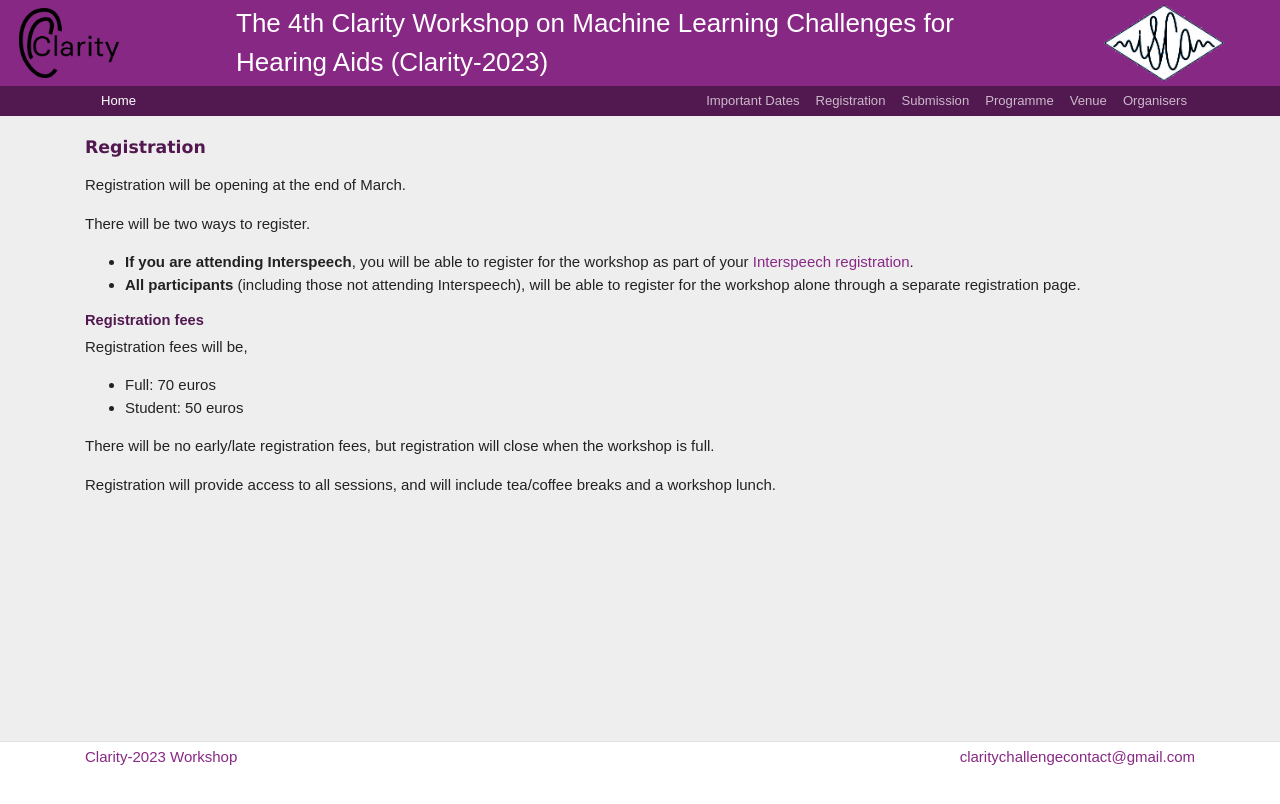
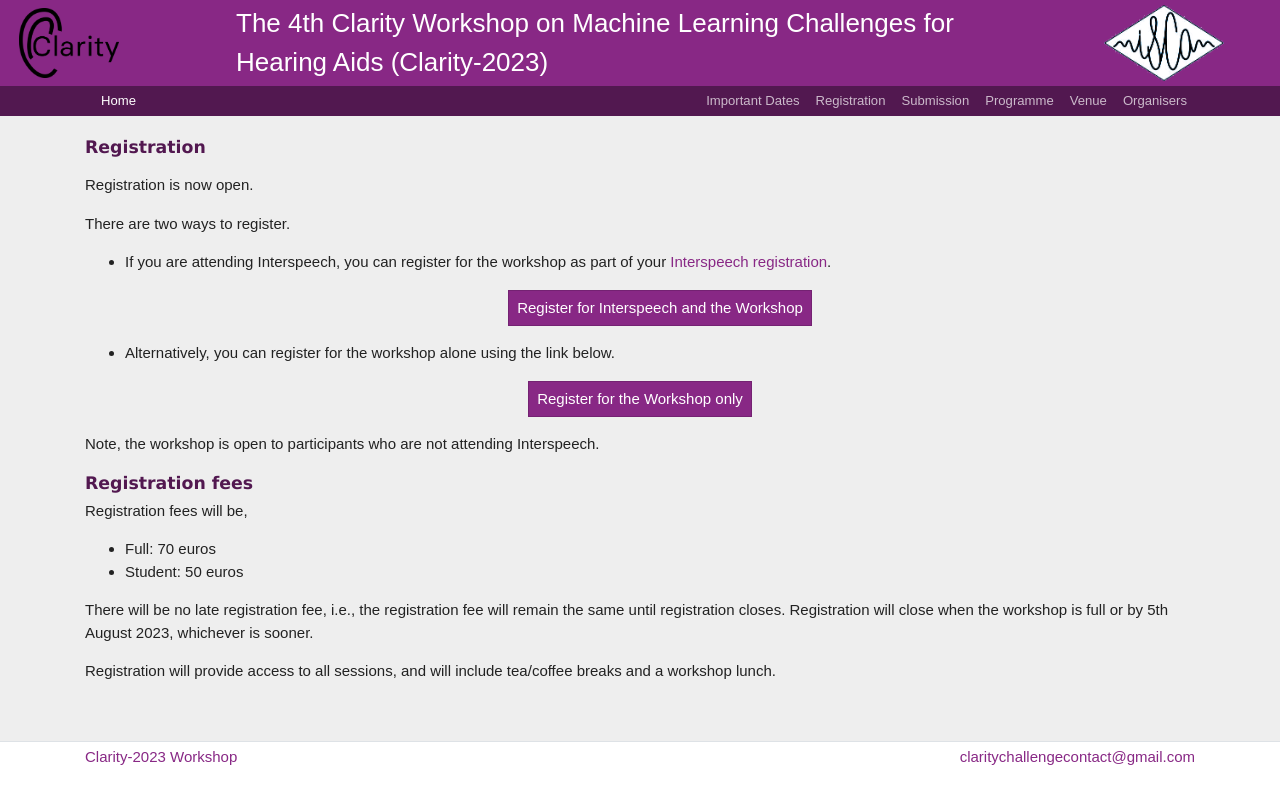
Before and after one commit to claritychallenge/clarity2023-workshop, a Jekyll site: the page built from registration.md, in a window 1280 px wide. Shown: the top 804 px of the page. Built offline with Jekyll 4.4.1, drawn with Linux system fonts in a browser that asks for light colours.

Commit message:
Opened registration

```diff
--- a/registration.md
+++ b/registration.md
@@ -3,17 +3,39 @@ layout: page
 title: Registration
 ---
 
-<p/> Registration will be opening at the end of March.
+<p/> Registration is now open.
 
-<p/> There will be two ways to register.
+<p/> There are two ways to register.
 
 <ul>
-<li/> <b>If you are attending Interspeech</b>, you will be able to register for the workshop as part of your <a href="https://www.interspeech2023.org/registration/">Interspeech registration</a>.
+<li/> If you are attending Interspeech, you can register for the workshop as part of your <a href="https://www.interspeech2023.org/registration/">Interspeech registration</a>.
 
-<li/> <b>All participants</b> (including those not attending Interspeech), will be able to register for the workshop alone through a separate registration page.
+<p/>
+
+<center>
+    <a href="https://na.eventscloud.com/ereg/index.php?eventid=741218&" target="_blank">
+      <button class="btn btn-primary">Register for Interspeech and the Workshop </button>
+    </a>
+  </center>
+
+<p/>
+
+<li/> Alternatively, you can register for the workshop alone using the link below.
 </ul>
 
-<h2>Registration fees</h2>
+<p/>
+
+<center>
+    <a href="https://onlineshop.shef.ac.uk/conferences-and-events/faculty-of-engineering/faculty-of-engineering/the-4th-international-clarity-workshop-on-machine-learning-challenges-for-hearing-aids-clarity-2023" target="_blank">
+      <button class="btn btn-primary">Register for the Workshop only </button>
+    </a>
+  </center>
+
+<p/>
+
+Note, the workshop is open to participants who are not attending Interspeech.
+
+<h1>Registration fees</h1>
 
 <p>
 Registration fees will be,
@@ -23,7 +45,7 @@ Registration fees will be,
 <li/> Student: 50 euros
 </ul>
 
-<p>There will be no early/late registration fees, but registration will close when the workshop is full.
+<p>There will be no late registration fee, i.e., the registration fee will remain the same until registration closes. Registration will close when the workshop is full or by 5th August 2023, whichever is sooner.
 
 <p> Registration will provide access to all sessions, and will include tea/coffee breaks and a workshop lunch.
 <p/>
```
Also changed, not shown: index.md (+2 -1 lines).
